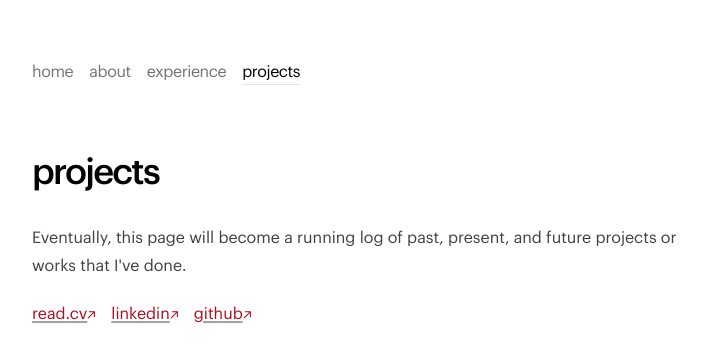
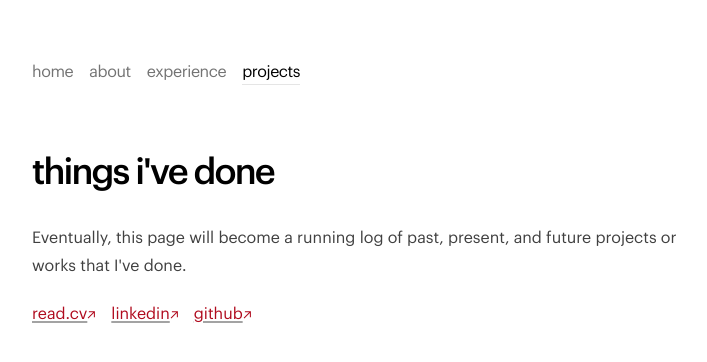
Before and after one commit to minchingtonak/am-works, a Next.js app: page /projects in a window 1280 px wide. Shown: the top 362 px of the page, without its empty margins (272-979 px from the left). Built offline with nearby package versions, Linux system fonts and the light colour scheme.

Commit message:
update projects

```diff
--- a/src/app/projects/page.tsx
+++ b/src/app/projects/page.tsx
@@ -8,7 +8,9 @@ export const metadata: Metadata = {
 const Projects = () => {
   return (
     <div>
-      <h1 className="font-bold text-4xl mb-8 tracking-tighter">projects</h1>
+      <h1 className="font-bold text-4xl mb-8 tracking-tighter">
+        things i've done
+      </h1>
       <section className="prose prose-neutral dark:prose-invert">
         <p>
           Eventually, this page will become a running log of past, present, and
```
